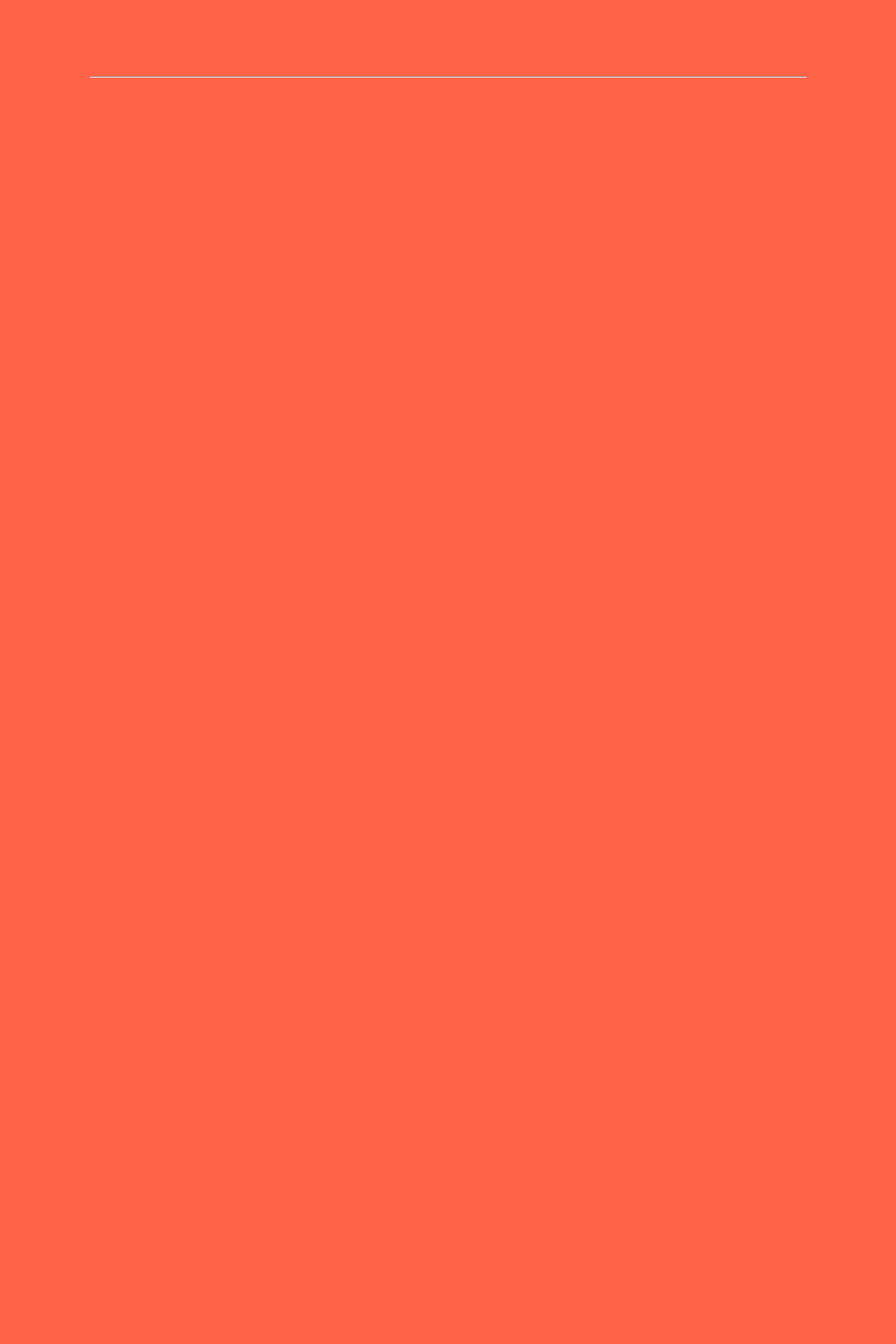
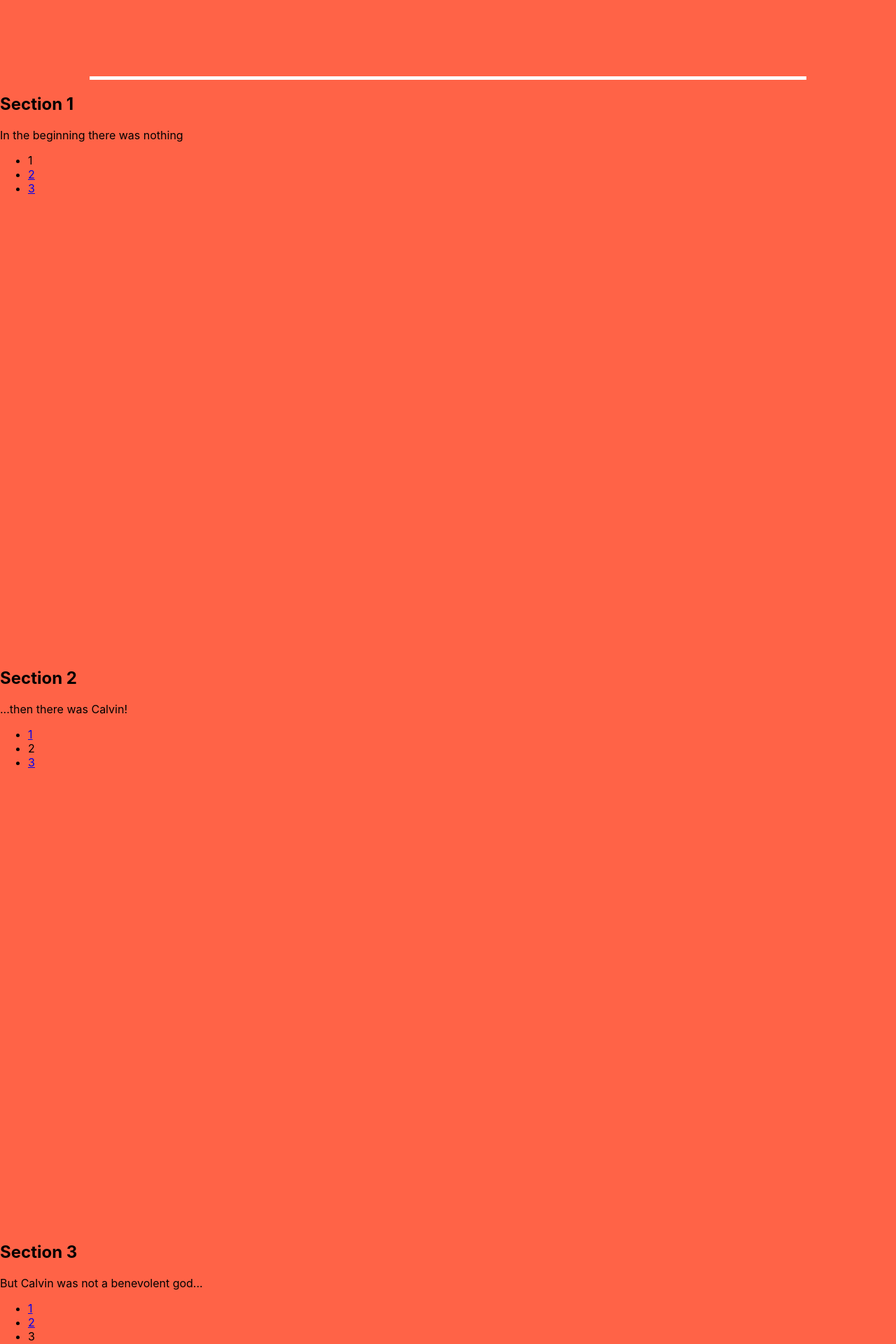
Before and after one commit to capnnemo2/timeline-1, a React (Create React App) app: page / in a window 1280 px wide. Shown: the part 220-2140 px from the top of the page at 70% size. Before the commit the page ends 800 px from the top, so only its background shows below. Built offline with nearby package versions, Linux system fonts and the light colour scheme.

Commit message:
Fiddling with timeline structure and styling

```diff
--- a/src/Timeline/Timeline.css
+++ b/src/Timeline/Timeline.css
@@ -3,6 +3,12 @@
 }
 
 hr {
-  color: red;
   width: 80%;
+  border: 0;
+  background-color: white;
+  height: 5px;
 }
+
+.Timeline__section {
+  height: 100vh;
+}
--- a/src/Timeline/Timeline.js
+++ b/src/Timeline/Timeline.js
@@ -7,6 +7,45 @@ export default class Timeline extends React.Component {
       <div className="Timeline">
         <div className="Timeline__space"></div>
         <hr />
+        <section className="Timeline__section" id="section1">
+          <h2>Section 1</h2>
+          <p>In the beginning there was nothing</p>
+          <ul>
+            <li>1</li>
+            <li>
+              <a href="#section2">2</a>
+            </li>
+            <li>
+              <a href="#section3">3</a>
+            </li>
+          </ul>
+        </section>
+        <section className="Timeline__section" id="section2">
+          <h2>Section 2</h2>
+          <p>...then there was Calvin!</p>
+          <ul>
+            <li>
+              <a href="#section1">1</a>
+            </li>
+            <li>2</li>
+            <li>
+              <a href="#section3">3</a>
+            </li>
+          </ul>
+        </section>
+        <section className="Timeline__section" id="section3">
+          <h2>Section 3</h2>
+          <p>But Calvin was not a benevolent god...</p>
+          <ul>
+            <li>
+              <a href="#section1">1</a>
+            </li>
+            <li>
+              <a href="#section2">2</a>
+            </li>
+            <li>3</li>
+          </ul>
+        </section>
       </div>
     );
   }
```
